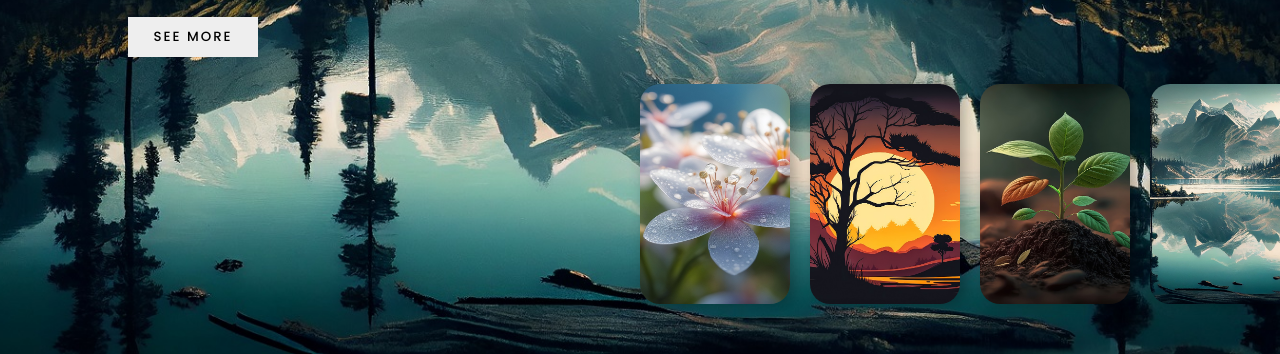
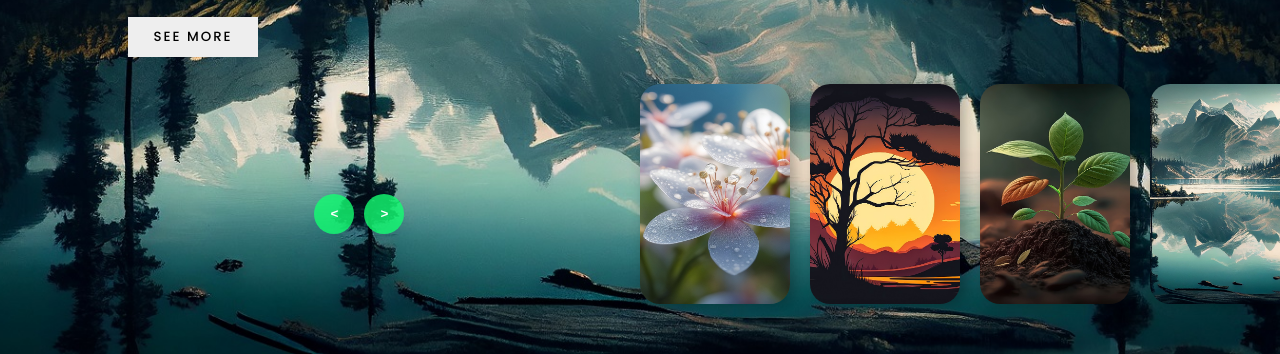
Before and after one commit to javidShabin/Image-slider, a plain HTML site: page index.html in a window 1280 px wide. Shown: the part 446-800 px from the top of the page. Drawn offline with Linux system fonts and the light colour scheme; a web font is replaced by a local one.

Commit message:
add buttons in the thumnail section and add style

```diff
--- a/index.html
+++ b/index.html
@@ -96,7 +96,8 @@
             </div>
         </div>
         <div class="nextPrevArrows">
-
+            <button class="prev"> < </button>
+            <button class="next"> > </button>
         </div>
     </div>
 
--- a/style.css
+++ b/style.css
@@ -136,3 +136,32 @@ header a:hover{
     border-radius: 20px;
     box-shadow: 5px 0 15px rgba(0, 0, 0, 0.3);
 }
+
+/* nextPrevArrows Section  */
+.nextPrevArrows{
+    position: absolute;
+    top: 80%;
+    right: 52%;
+    z-index: 100;
+    width: 300px;
+    max-width: 30%;
+    display: flex;
+    gap: 10px;
+    align-items: center;
+}
+.nextPrevArrows button{
+    width: 40px;
+    height: 40px;
+    border-radius: 50%;
+    background-color: #14ff72cb;
+    border: none;
+    color: #fff;
+    font-family: monospace;
+    font-weight: bold;
+    transition: .5s;
+    cursor: pointer;
+}
+.nextPrevArrows button:hover{
+    background-color: #fff;
+    color: #000;
+}
```
